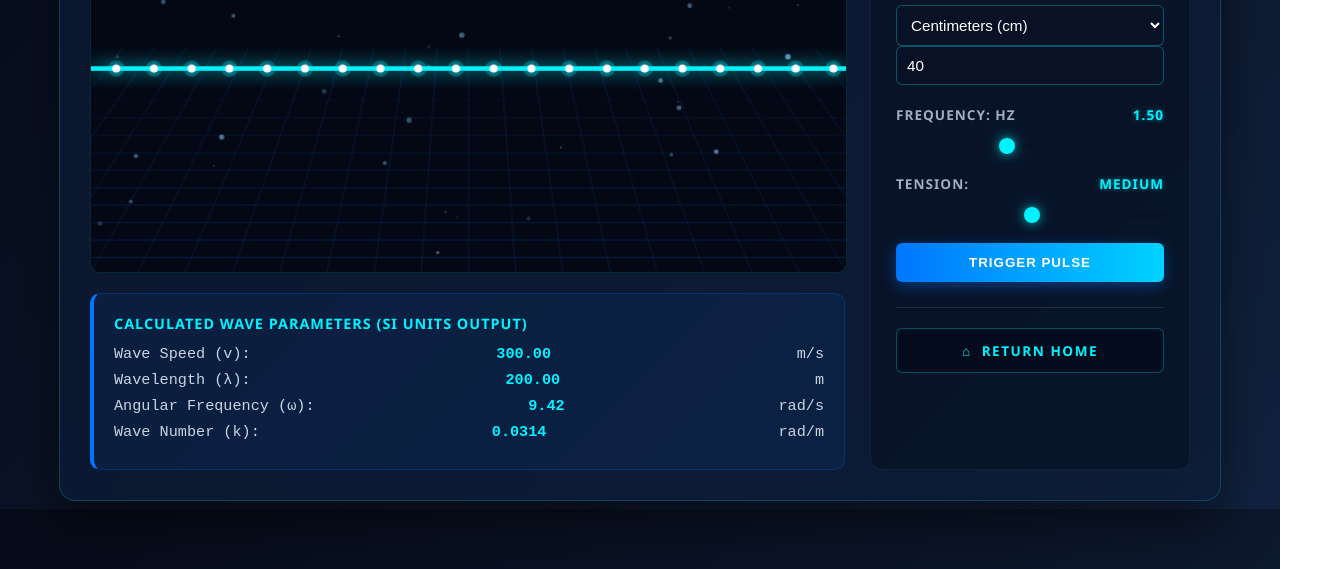
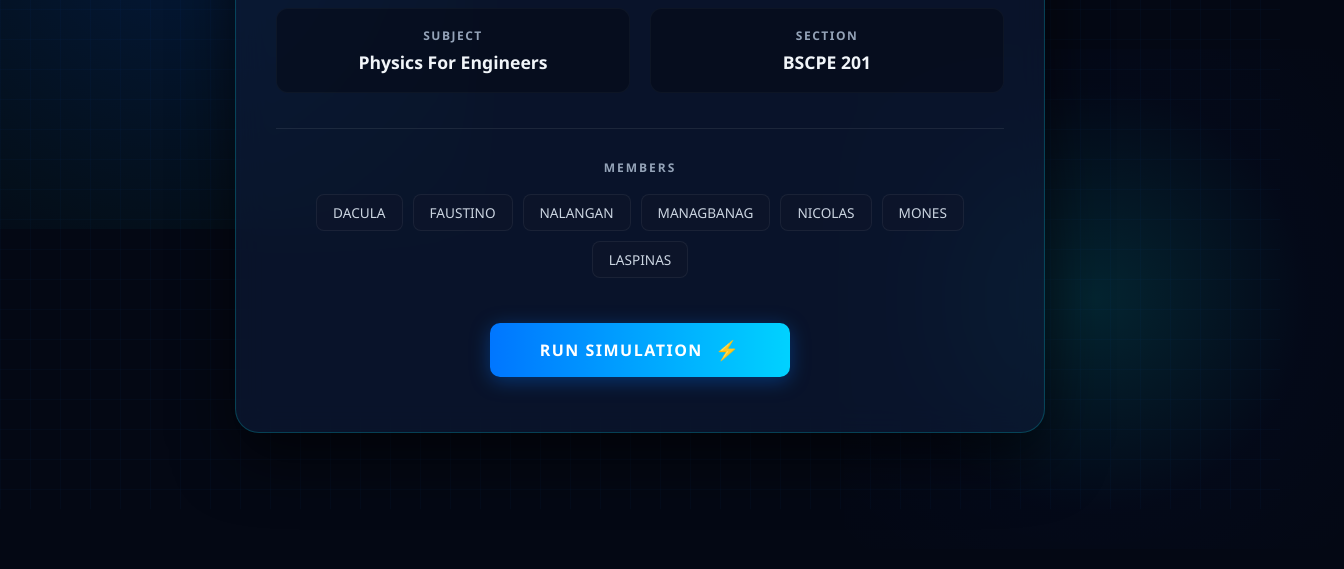
Before and after one commit to jushwa28/physics, a plain HTML site: page index.html in a window 1280 px wide. Shown: the part 291-860 px from the top of the page, 1344 px wide, since content can reach past the window. Drawn offline with Linux system fonts and the light colour scheme.

Commit message:
Enhance index.html with new styling and layout
Updated the Mechanical Wave Simulation page with new styles and layout.

```diff
--- a/index.html
+++ b/index.html
@@ -3,82 +3,287 @@
 <head>
     <meta charset="UTF-8">
     <meta name="viewport" content="width=device-width, initial-scale=1.0">
-    <title>Mechanical Wave Simulation</title>
-    <!-- Link to the external CSS styling stylesheet -->
-    <link rel="stylesheet" href="style.css">
+    <title>Mechanical Wave Simulation - Portal</title>
+    <style>
+        :root {
+            --bg-dark: #040814;
+            --panel-bg: rgba(13, 27, 54, 0.65);
+            --panel-border: rgba(0, 242, 254, 0.2);
+            --neon-cyan: #00f2fe;
+            --neon-blue: #0076ff;
+            --text-main: #f1f5f9;
+            --text-muted: #94a3b8;
+            --glow: 0 0 15px rgba(0, 242, 254, 0.5);
+        }
+
+        body {
+            margin: 0;
+            padding: 0;
+            font-family: 'Segoe UI', Roboto, -apple-system, sans-serif;
+            background-color: var(--bg-dark);
+            color: var(--text-main);
+            min-height: 100vh;
+            display: flex;
+            align-items: center;
+            justify-content: center;
+            overflow-x: hidden;
+            position: relative;
+        }
+
+        .ambient-glow {
+            position: absolute;
+            width: 600px;
+            height: 600px;
+            background: radial-gradient(circle, rgba(0, 118, 255, 0.15) 0%, rgba(0, 242, 254, 0.03) 70%, transparent 100%);
+            top: -10%;
+            left: -10%;
+            z-index: 0;
+            pointer-events: none;
+        }
+
+        .ambient-glow-2 {
+            position: absolute;
+            width: 500px;
+            height: 500px;
+            background: radial-gradient(circle, rgba(0, 242, 254, 0.12) 0%, rgba(0, 76, 255, 0.02) 60%, transparent 100%);
+            bottom: -5%;
+            right: -5%;
+            z-index: 0;
+            pointer-events: none;
+        }
+
+        .grid-overlay {
+            position: absolute;
+            top: 0;
+            left: 0;
+            width: 100%;
+            height: 100%;
+            background-image:
+                linear-gradient(rgba(0, 118, 255, 0.03) 1px, transparent 1px),
+                linear-gradient(90deg, rgba(0, 118, 255, 0.03) 1px, transparent 1px);
+            background-size: 30px 30px;
+            z-index: 1;
+            pointer-events: none;
+        }
+
+        .wrapper {
+            position: relative;
+            z-index: 2;
+            width: 100%;
+            max-width: 850px;
+            padding: 20px;
+            box-sizing: border-box;
+        }
+
+        .main-card {
+            background: var(--panel-bg);
+            border: 1px solid var(--panel-border);
+            border-radius: 24px;
+            padding: 55px 40px;
+            backdrop-filter: blur(16px);
+            -webkit-backdrop-filter: blur(16px);
+            box-shadow: 0 25px 60px rgba(0, 0, 0, 0.6), inset 0 1px 2px rgba(255, 255, 255, 0.05);
+            text-align: center;
+        }
+
+        .badge {
+            display: inline-block;
+            font-size: 0.75rem;
+            font-weight: 700;
+            text-transform: uppercase;
+            letter-spacing: 3px;
+            color: var(--neon-cyan);
+            border: 1px solid rgba(0, 242, 254, 0.3);
+            padding: 6px 16px;
+            border-radius: 50px;
+            background: rgba(0, 242, 254, 0.05);
+            margin-bottom: 30px;
+            box-shadow: inset 0 0 8px rgba(0, 242, 254, 0.1);
+        }
+
+        h1 {
+            font-size: 2.8rem;
+            font-weight: 800;
+            margin: 0 0 45px 0;
+            letter-spacing: -0.5px;
+            background: linear-gradient(135deg, #ffffff 30%, #a5f3fc 100%);
+            -webkit-background-clip: text;
+            -webkit-text-fill-color: transparent;
+        }
+
+        h1 span {
+            color: var(--neon-cyan);
+            -webkit-text-fill-color: initial;
+            text-shadow: var(--glow);
+        }
+
+        .info-grid {
+            display: grid;
+            grid-template-columns: repeat(2, 1fr);
+            gap: 20px;
+            margin-bottom: 35px;
+        }
+
+        @media (max-width: 650px) {
+            .info-grid {
+                grid-template-columns: 1fr;
+                gap: 15px;
+            }
+        }
+
+        .info-item {
+            background: rgba(4, 8, 20, 0.5);
+            border: 1px solid rgba(255, 255, 255, 0.03);
+            padding: 18px;
+            border-radius: 12px;
+            transition: transform 0.3s ease, border-color 0.3s ease;
+        }
+
+        .info-item:hover {
+            transform: translateY(-2px);
+            border-color: rgba(0, 242, 254, 0.2);
+        }
+
+        .info-label {
+            font-size: 0.75rem;
+            color: var(--text-muted);
+            text-transform: uppercase;
+            letter-spacing: 1.5px;
+            margin-bottom: 6px;
+            font-weight: 600;
+        }
+
+        .info-value {
+            font-size: 1.1rem;
+            font-weight: 700;
+            color: var(--text-main);
+        }
+
+        .team-box {
+            border-top: 1px solid rgba(255, 255, 255, 0.08);
+            padding-top: 30px;
+            margin-bottom: 45px;
+        }
+
+        .team-title {
+            font-size: 0.75rem;
+            color: var(--text-muted);
+            text-transform: uppercase;
+            letter-spacing: 2px;
+            margin-bottom: 18px;
+            font-weight: 700;
+        }
+
+        .team-members {
+            display: flex;
+            flex-wrap: wrap;
+            justify-content: center;
+            gap: 10px;
+        }
+
+        .member-tag {
+            background: rgba(15, 23, 42, 0.6);
+            border: 1px solid rgba(255, 255, 255, 0.06);
+            padding: 8px 16px;
+            border-radius: 8px;
+            font-size: 0.85rem;
+            font-weight: 500;
+            color: #cbd5e1;
+            transition: all 0.25s ease;
+        }
+
+        .member-tag:hover {
+            color: var(--neon-cyan);
+            border-color: rgba(0, 242, 254, 0.4);
+            background: rgba(0, 242, 254, 0.03);
+            box-shadow: 0 0 10px rgba(0, 242, 254, 0.1);
+        }
+
+        .action-cluster {
+            display: flex;
+            justify-content: center;
+        }
+
+        .btn {
+            padding: 16px 50px;
+            font-size: 1rem;
+            font-weight: 700;
+            text-transform: uppercase;
+            letter-spacing: 1.5px;
+            border-radius: 10px;
+            cursor: pointer;
+            text-decoration: none;
+            transition: all 0.3s cubic-bezier(0.4, 0, 0.2, 1);
+            display: inline-flex;
+            align-items: center;
+            justify-content: center;
+            gap: 12px;
+        }
+
+        .btn-primary {
+            background: linear-gradient(90deg, var(--neon-blue), #00d2ff);
+            color: #ffffff;
+            border: none;
+            box-shadow: 0 4px 20px rgba(0, 118, 255, 0.35);
+        }
+
+        .btn-primary:hover {
+            transform: translateY(-3px);
+            box-shadow: 0 8px 25px rgba(0, 242, 254, 0.5);
+            filter: brightness(1.1);
+        }
+
+        .btn-icon {
+            font-size: 1.2rem;
+            line-height: 1;
+        }
+    </style>
 </head>
 <body>
 
-<div class="container">
-    <header>
-        <h1>Mechanical Wave Simulation</h1>
-    </header>
+    <div class="ambient-glow"></div>
+    <div class="ambient-glow-2"></div>
+    <div class="grid-overlay"></div>
 
-    <div class="simulation-box">
-        <!-- Visualizer canvas -->
-        <div>
-            <canvas id="waveCanvas" width="650" height="350"></canvas>
+    <div class="wrapper">
+        <main class="main-card">
+            <div class="badge">Physics For Engineers</div>
 
-            <!-- Output Display -->
-            <div class="stats">
-                <h3>Calculated Wave Parameters (SI Units Output)</h3>
-                <p>Wave Speed (v): <span id="outSpeed">0.00</span> m/s</p>
-                <p>Wavelength (&lambda;): <span id="outLambda">0.00</span> m</p>
-                <p>Angular Frequency (&omega;): <span id="outOmega">0.00</span> rad/s</p>
-                <p>Wave Number (k): <span id="outK">0.00</span> rad/m</p>
-            </div>
-        </div>
+            <h1>Mechanical Wave <span>Simulator</span></h1>
 
-        <!-- Inputs / Controls -->
-        <div class="controls">
-            <!-- Wave Type (Default set to pulse) -->
-            <div class="control-group">
-                <label for="waveType">Wave Mode</label>
-                <select id="waveType">
-                    <option value="pulse" selected>Manual Pulse</option>
-                    <option value="oscillate">Continuous Oscillate</option>
-                </select>
-            </div>
+            <!-- Grid displays Subject and Section symmetrically after removing System Build -->
+            <section class="info-grid" aria-label="Project Information">
+                <div class="info-item">
+                    <div class="info-label">Subject</div>
+                    <div class="info-value">Physics For Engineers</div>
+                </div>
+                <div class="info-item">
+                    <div class="info-label">Section</div>
+                    <div class="info-value">BSCPE 201</div>
+                </div>
+            </section>
 
-            <!-- Dynamic Unit Input: Amplitude -->
-            <div class="control-group">
-                <label for="ampUnit">Amplitude Unit</label>
-                <select id="ampUnit">
-                    <option value="cm">Centimeters (cm)</option>
-                    <option value="m">Meters (m)</option>
-                    <option value="in">Inches (in)</option>
-                </select>
-                <input type="number" id="ampInput" value="40" min="1" max="100">
-            </div>
+            <section class="team-box">
+                <div class="team-title">Members</div>
+                <div class="team-members">
+                    <span class="member-tag">DACULA</span>
+                    <span class="member-tag">FAUSTINO</span>
+                    <span class="member-tag">NALANGAN</span>
+                    <span class="member-tag">MANAGBANAG</span>
+                    <span class="member-tag">NICOLAS</span>
+                    <span class="member-tag">MONES</span>
+                    <span class="member-tag">LASPINAS</span>
+                </div>
+            </section>
 
-            <!-- Frequency Slider -->
-            <div class="control-group">
-                <label for="freqSlider">Frequency: <span id="freqVal" class="value-display">1.50</span> Hz</label>
-                <input type="range" id="freqSlider" min="0.5" max="3.0" step="0.1" value="1.5">
-            </div>
-
-            <!-- Tension Slider -->
-            <div class="control-group">
-                <label for="tensionSlider">Tension: <span id="tensionVal" class="value-display">Medium</span></label>
-                <input type="range" id="tensionSlider" min="10" max="50" step="20" value="30">
-            </div>
-
-            <!-- Pulse Button -->
-            <div class="control-group" id="pulseBtnContainer" style="display: block; margin-bottom: 25px;">
-                <button class="btn-pulse" id="pulseBtn">Trigger Pulse</button>
-            </div>
-
-            <!-- Maps back home to landing.html -->
-            <div class="control-group" style="border-top: 1px solid rgba(255,255,255,0.1); padding-top: 20px; margin-bottom: 0;">
-                <a href="landing.html" class="btn-portal">
-                    <span>⌂</span> Return Home
+            <div class="action-cluster">
+                <a href="landing.html" class="btn btn-primary">
+                    <span>Run Simulation</span>
+                    <span class="btn-icon">⚡</span>
                 </a>
             </div>
-        </div>
+        </main>
     </div>
-</div>
 
-<!-- Link to the external JavaScript logic script -->
-<script src="script.js"></script>
 </body>
 </html>
```
